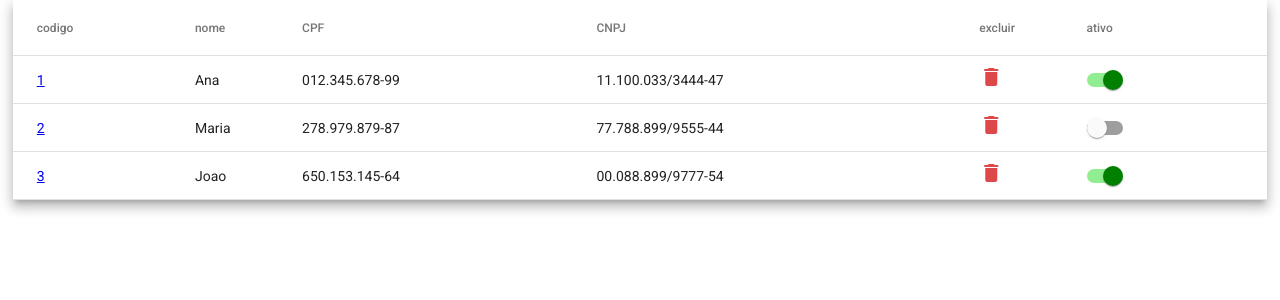
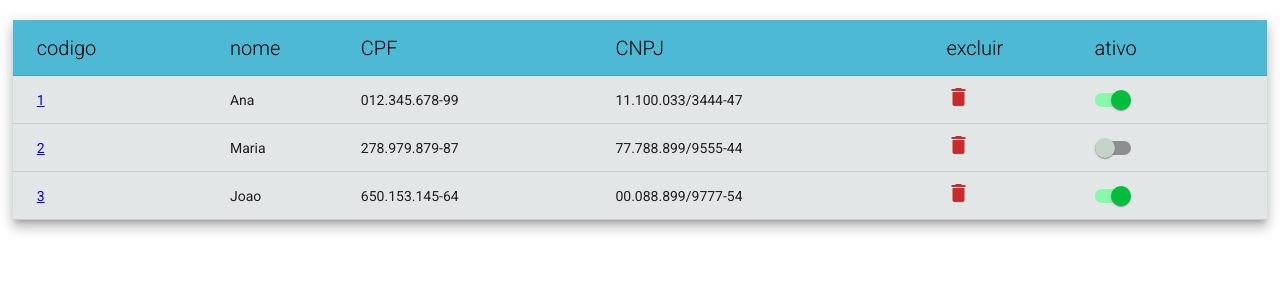
Before and after one commit to wellandrade/CommonComponents, an Angular app: page / in a window 1280 px wide. Shown: the top 300 px of the page. Built offline with nearby package versions, Linux system fonts and the light colour scheme.

Commit message:
Ajustes cor grid

```diff
--- a/src/app/principal/principal-table/principal-table.component.html
+++ b/src/app/principal/principal-table/principal-table.component.html
@@ -1,3 +1,4 @@
+<br>
 <app-grid [dadosTabela]="dataSource" [definicaoNomeDasColunas]="nomeColunas" [tipoColunas]="tipoDeDadosTabela"
     (itemSelecionado)="excluirRegistro($event)" (itemToggleSelecionado)="inativarRegistros($event)">
 </app-grid>
--- a/src/app/shared/grid/grid.component.css
+++ b/src/app/shared/grid/grid.component.css
@@ -8,5 +8,16 @@ table {
 }
 
 .icone-excluir {
-  color: #df4848;
+  color: #cc2b2b;
 }
+
+th {
+  font-size: 20px;
+  color: black;
+  font-weight: 200;
+  background-color: #4EB9D4;
+}
+
+td {
+  background-color: #E3E6E7
+}
--- a/src/styles.css
+++ b/src/styles.css
@@ -1,13 +1,23 @@
 /* You can add global styles to this file, and also import other style files */
 
-html, body { height: 100%; }
-body { margin: 0; font-family: Roboto, "Helvetica Neue", sans-serif; }
-
-.mat-slide-toggle.mat-checked .mat-slide-toggle-bar{
-    background-color: #90EE90;
+html,
+body {
+  height: 100%;
 }
 
-.mat-slide-toggle.mat-checked .mat-slide-toggle-thumb
-{
-    background-color: #008000;
+body {
+  margin: 0;
+  font-family: Roboto, "Helvetica Neue", sans-serif;
 }
+
+.mat-slide-toggle.mat-checked .mat-slide-toggle-bar {
+  background-color: #88F6AB;
+}
+
+.mat-slide-toggle.mat-checked .mat-slide-toggle-thumb {
+  background-color: #03BD3E;
+}
+
+.mat-slide-toggle-thumb {
+  background-color: #C5D2C9;
+}
```
